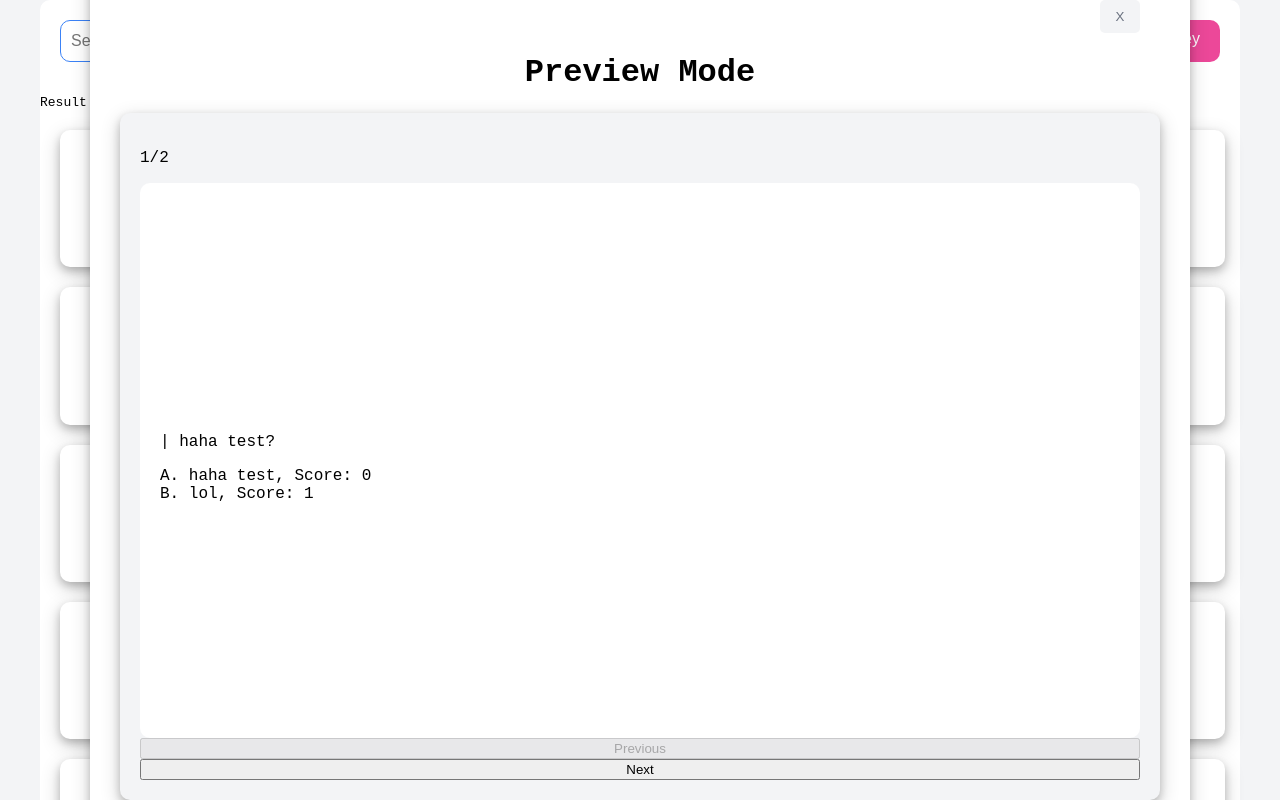
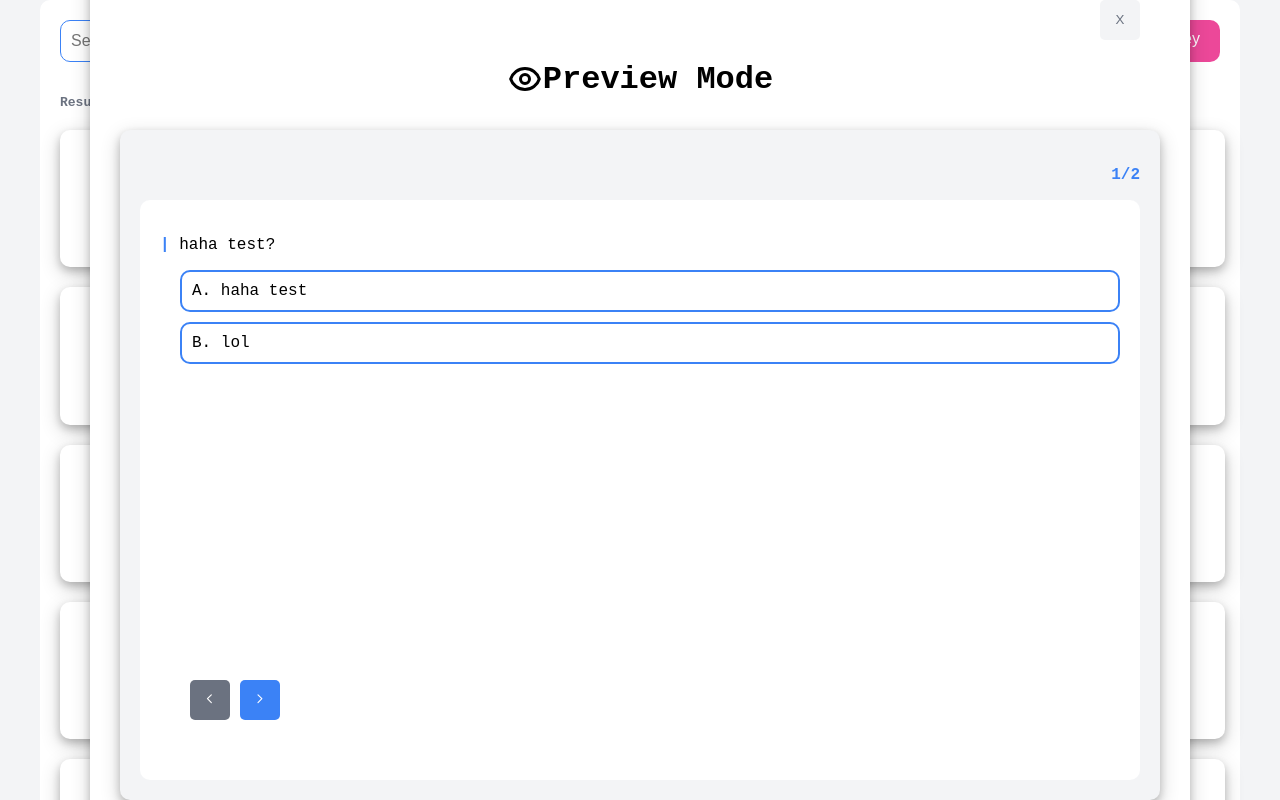
Before and after one commit to sirtongzaq/entro_homework, a Next.js app: page / in a window 1280 px wide. Both pictures are taken after a click on the button 1065 px from the left and 658 px from the top of the page. Shown: the top 800 px of the page. Built offline with nearby package versions, Linux system fonts and the light colour scheme.

Commit message:
split component card,view and update css view

```diff
--- a/pages/components/card.js
+++ b/pages/components/card.js
@@ -1,8 +1,8 @@
 import { HiOutlineEye, HiOutlinePencil, HiOutlineTrash } from "react-icons/hi";
 import React, { useState, useRef, useEffect } from "react";
-import style from "../../styles/view.module.css";
+
 import data from "/data/surveys_mock.json";
-
+import PreviewPage from "./view";
 const Card = ({ question, survey, option }) => {
   const surveys = data.Surveys;
   const questions = data.Questions;
@@ -26,61 +26,19 @@ const Card = ({ question, survey, option }) => {
     currentQuestionIndex < questionsForSurvey.length
       ? questionsForSurvey[currentQuestionIndex]
       : null;
+
   return (
     <>
       {viewSelect && option.length > 0 ? (
-        <div className={style.main}>
-          <div className={style.cardlg}>
-            <button className={style.btnclose} onClick={ToggleView}>
-              X
-            </button>
-            <h1>Preview Mode</h1>
-            <div className={style.cardsm}>
-              <p>
-                {currentQuestionIndex + 1}/{questionsForSurvey.length}
-              </p>
-              <div className={style.card}>
-                {currentQuestion ? (
-                  <div key={currentQuestionIndex}>
-                    <p>| {currentQuestion.question}</p>
-                    {options
-                      .filter((o) => o.question_id === currentQuestion.id)
-                      .map((opt, index) => (
-                        <div key={opt.id}>
-                          {index === 0
-                            ? "A. "
-                            : index === 1
-                            ? "B. "
-                            : index === 2
-                            ? "C. "
-                            : index === 3
-                            ? "D. "
-                            : "Error"}
-                          {opt.option}, Score: {opt.score}
-                        </div>
-                      ))}
-                  </div>
-                ) : (
-                  <p>No more questions.</p>
-                )}
-              </div>
-              <button
-                onClick={prevQuestion}
-                disabled={currentQuestionIndex === 0}
-              >
-                Previous
-              </button>
-              <button
-                onClick={nextQuestion}
-                disabled={
-                  currentQuestionIndex === questionsForSurvey.length - 1
-                }
-              >
-                Next
-              </button>
-            </div>
-          </div>
-        </div>
+        <PreviewPage
+          currentQuestionIndex={currentQuestionIndex}
+          questionsForSurvey={questionsForSurvey}
+          currentQuestion={currentQuestion}
+          options={options}
+          prevQuestion={prevQuestion}
+          nextQuestion={nextQuestion}
+          ToggleView={ToggleView}
+        />
       ) : (
         <></>
       )}
@@ -95,12 +53,12 @@ const Card = ({ question, survey, option }) => {
                 </button>
               </span>
               <span>
-                <button className="icon-btn-edit">
+                <button className="icon-btn-edit" onClick={() => {}}>
                   <HiOutlinePencil />
                 </button>
               </span>
               <span>
-                <button className="icon-btn-delete">
+                <button className="icon-btn-delete" onClick={() => {}}>
                   <HiOutlineTrash />
                 </button>
               </span>
--- /dev/null
+++ b/pages/components/view.js
@@ -0,0 +1,84 @@
+import {
+  HiOutlineEye,
+  HiOutlineChevronRight,
+  HiOutlineChevronLeft,
+} from "react-icons/hi";
+import React, { useState, useRef, useEffect } from "react";
+import style from "../../styles/view.module.css";
+import data from "/data/surveys_mock.json";
+export default function View({
+  currentQuestionIndex,
+  questionsForSurvey,
+  currentQuestion,
+  options,
+  prevQuestion,
+  nextQuestion,
+  ToggleView,
+}) {
+  return (
+    <div className={style.main}>
+      <div className={style.cardlg}>
+        <button className={style.btnclose} onClick={ToggleView}>
+          X
+        </button>
+        <h1 className={style.preheader}>
+          <span>
+            <HiOutlineEye />
+          </span>
+          Preview Mode
+        </h1>
+        <div className={style.cardsm}>
+          <p className={style.pcolorherder}>
+            {currentQuestionIndex + 1}/{questionsForSurvey.length}
+          </p>
+          <div className={style.card}>
+            {currentQuestion ? (
+              <div key={currentQuestionIndex}>
+                <p>
+                  <span className={style.pcolor}>|</span>{" "}
+                  {currentQuestion.question}
+                </p>
+                {options
+                  .filter((o) => o.question_id === currentQuestion.id)
+                  .map((opt, index) => (
+                    <div key={opt.id}>
+                      <div className={style.btnanswer}>
+                        {index === 0
+                          ? "A. "
+                          : index === 1
+                          ? "B. "
+                          : index === 2
+                          ? "C. "
+                          : index === 3
+                          ? "D. "
+                          : "Error"}
+                        {opt.option}
+                      </div>
+                    </div>
+                  ))}
+                <div className={style.btncontroller}>
+                  <button
+                    onClick={prevQuestion}
+                    disabled={currentQuestionIndex === 0}
+                  >
+                    <HiOutlineChevronLeft />
+                  </button>
+                  <button
+                    onClick={nextQuestion}
+                    disabled={
+                      currentQuestionIndex === questionsForSurvey.length - 1
+                    }
+                  >
+                    <HiOutlineChevronRight />
+                  </button>
+                </div>
+              </div>
+            ) : (
+              <p>No more questions.</p>
+            )}
+          </div>
+        </div>
+      </div>
+    </div>
+  );
+}
--- a/pages/view.js
+++ b/pages/edit.js
@@ -1,4 +1,4 @@
 import React, { useState } from "react";
-export default function View() {
+export default function Edit() {
   return <p>10</p>;
 }
--- a/pages/index.js
+++ b/pages/index.js
@@ -97,8 +97,8 @@ export default function Home() {
           Create Survey
         </button>
       </div>
-      <p>
-        Result {filteredSurveys.length} / {surveys.length}
+      <p className="result">
+        Results {filteredSurveys.length} items
       </p>
       <>
         {sortData === "newest" ? (
--- a/styles/globals.css
+++ b/styles/globals.css
@@ -100,7 +100,6 @@ html {
 }
 #search-input:focus {
   border: 1px solid #3b82f6;
-
 }
 
 #custom-select {
@@ -205,3 +204,9 @@ html {
   outline: none;
   color: #fff;
 }
+
+.result {
+  color: #6b7280;
+  padding-left: 20px;
+  font-weight: bold;
+}
--- a/styles/view.module.css
+++ b/styles/view.module.css
@@ -30,7 +30,6 @@
 }
 .card {
   display: flex;
-  justify-content: center;
   flex-direction: column;
   background-color: white;
   color: #000;
@@ -45,7 +44,7 @@
 .btnclose {
   text-align: center;
   border-radius: 5px;
-  height: 40px;
+  height: 50px;
   width: 40px;
   background-color: #f3f4f6;
   color: #6b7280;
@@ -61,3 +60,67 @@
   transform: translate(-50%, -50%);
   z-index: 999;
 }
+
+.pcolor {
+  color: #3b82f6;
+  font-size: 16px;
+  font-weight: bold;
+}
+.pcolorherder {
+  color: #3b82f6;
+  font-size: 16px;
+  font-weight: bold;
+  margin-left: auto;
+}
+.preheader {
+  display: flex;
+  flex-direction: row;
+  justify-content: center;
+  text-align: center;
+}
+
+.preheader span {
+  font-size: 36px;
+}
+
+.btnanswer {
+  display: flex;
+  justify-content: center;
+  flex-direction: column;
+  border-style: solid;
+  border-width: 2px;
+  border-color: #3b82f6;
+  border-radius: 10px;
+  padding: 10px;
+  margin-top: 10px;
+  margin-left: 20px;
+}
+
+.btncontroller {
+  padding: 10px;
+  margin-left: 10px;
+  position: fixed;
+  top: 80%;
+}
+
+.btncontroller button{
+  margin-left: 10px;
+  background-color: #3b82f6;
+  color: #fff;
+  outline: none;
+  border: none;
+  border-radius: 5px;
+  width: 40px;
+  height: 40px;
+}
+
+.btncontroller button:disabled{
+  margin-left: 10px;
+  background-color: #6b7280;
+  color: #fff;
+  outline: none;
+  border: none;
+  border-radius: 5px;
+  width: 40px;
+  height: 40px;
+}
```
Also changed, not shown: pages/create.js (+0 -8 lines).
